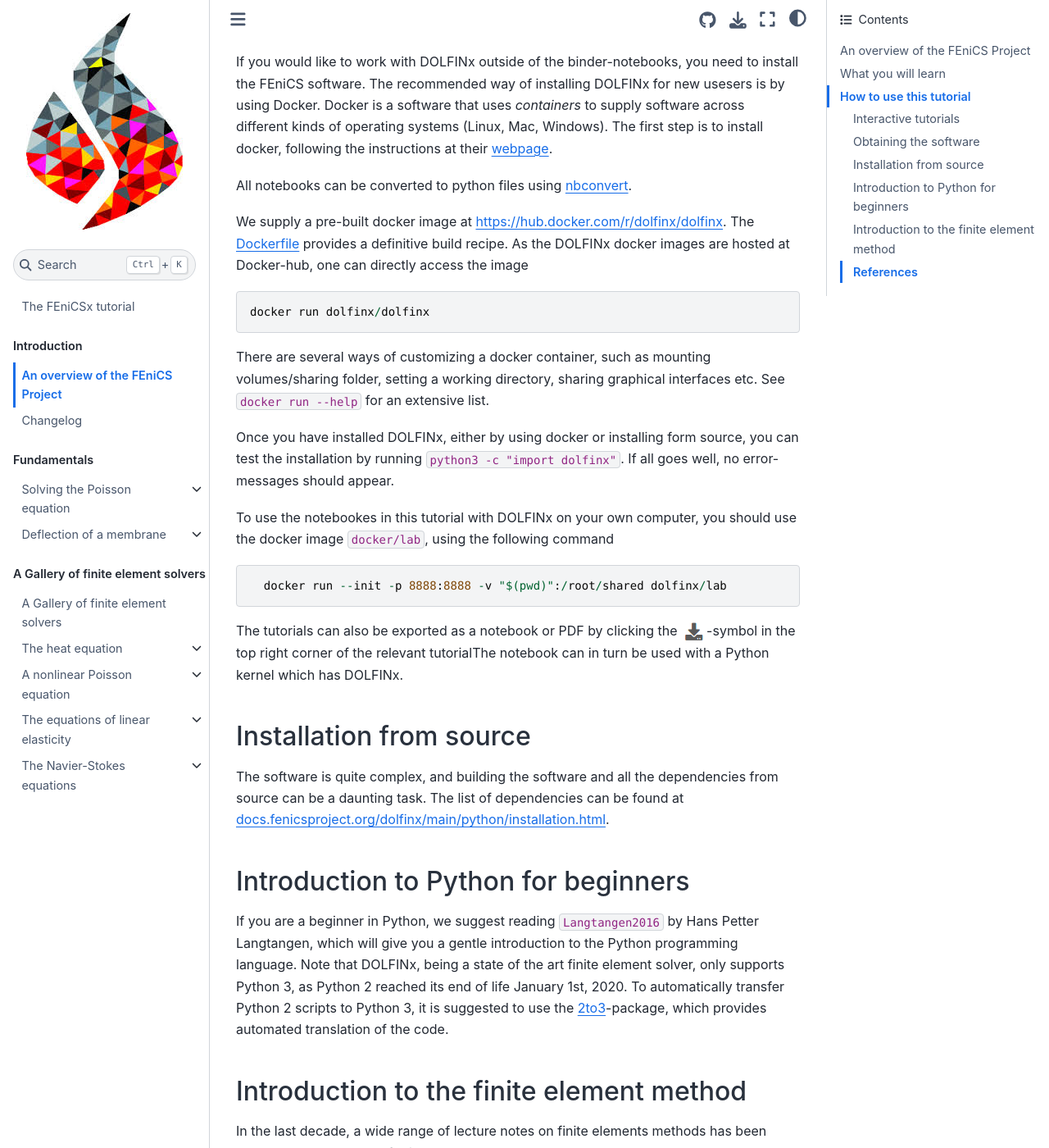
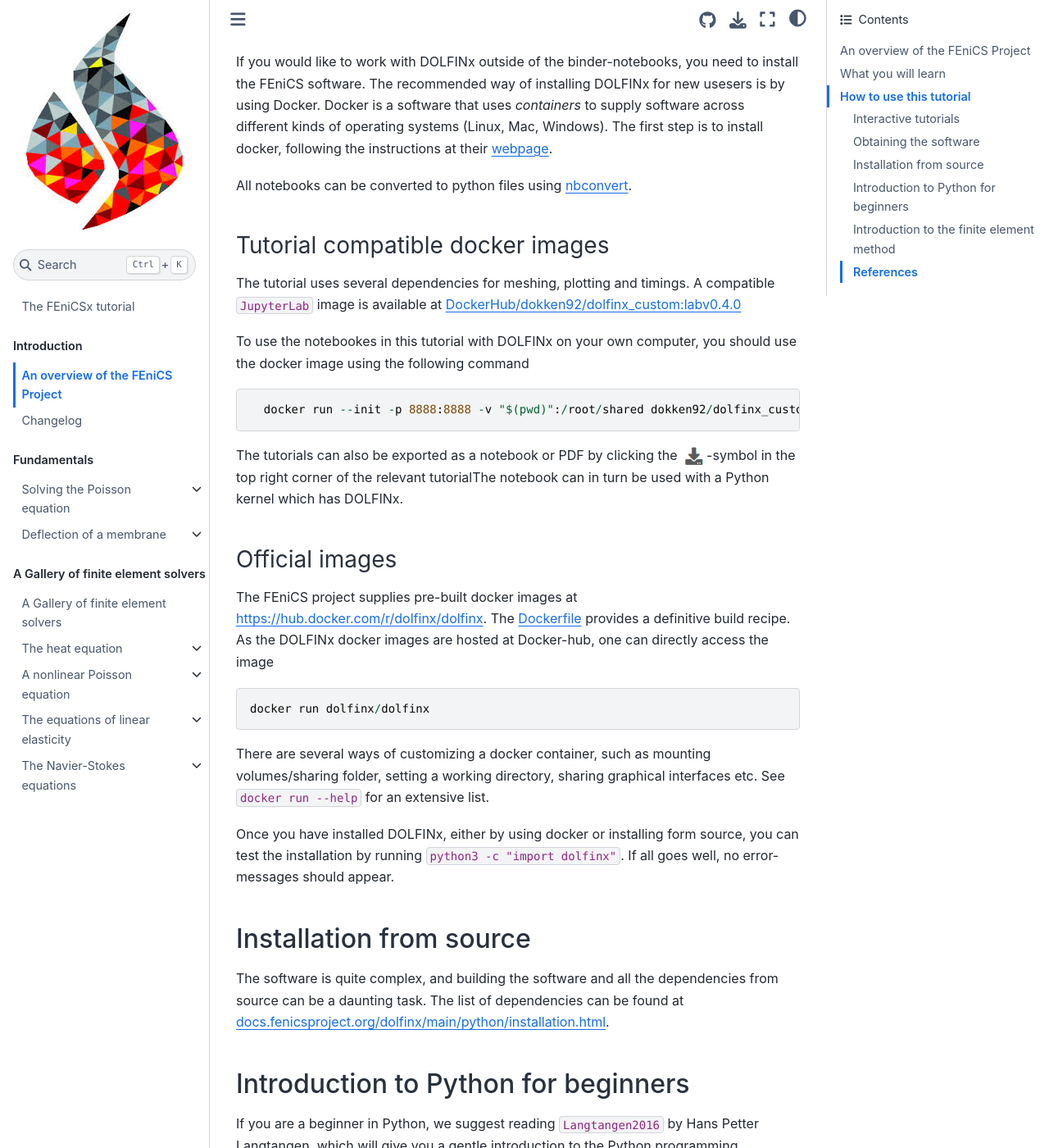
Before and after one commit to jorgensd/dolfinx-tutorial, a Jupyter Book: the page built from fem.md, in a window 1280 px wide and 1400 px high, scrolled down 1499 px. Shown: the whole window at 82% size. Built offline with Jupyter Book 1.0.4 settings and Sphinx 7.4.7 and the Sphinx Book theme 1.1.4, drawn with Linux system fonts in a browser that asks for light colours; pages that are not in the unit, such as notebooks, are missing from menus; cross-references to code outside the pages are shown as plain code.

Commit message:
Update version to 0.4.0

````diff
--- a/fem.md
+++ b/fem.md
@@ -32,21 +32,27 @@ Docker is a software that uses *containers* to supply software across different
 
 All notebooks can be converted to python files using [nbconvert](https://nbconvert.readthedocs.io/en/latest/).
 
-We supply a pre-built docker image at [https://hub.docker.com/r/dolfinx/dolfinx](https://hub.docker.com/r/dolfinx/dolfinx).
+### Tutorial compatible docker images
+The tutorial uses several dependencies for meshing, plotting and timings. A compatible `JupyterLab` image is available at [DockerHub/dokken92/dolfinx_custom:labv0.4.0](https://hub.docker.com/r/dokken92/dolfinx_custom/tags)
+
+To use the notebookes in this tutorial with DOLFINx on your own computer, you should use the docker image using the following command
+```
+  docker run --init -p 8888:8888 -v "$(pwd)":/root/shared dokken92/dolfinx_custom:labv0.4.0
+```
+The tutorials can also be exported as a notebook or PDF by clicking the ![Download](save.png)-symbol in the top right corner of the relevant tutorialThe notebook can in turn be used with a Python kernel which has DOLFINx.
+
+### Official images
+
+The FEniCS project supplies pre-built docker images at [https://hub.docker.com/r/dolfinx/dolfinx](https://hub.docker.com/r/dolfinx/dolfinx).
 The [Dockerfile](https://github.com/FEniCS/dolfinx/blob/main/docker/Dockerfile)
 provides a definitive build recipe. As the DOLFINx docker images are hosted at Docker-hub, one can directly access the image
-```s
+```
 docker run dolfinx/dolfinx
 ```
 There are several ways of customizing a docker container, such as mounting volumes/sharing folder, setting a working directory, sharing graphical interfaces etc. See `docker run --help` for an extensive list.
 
 Once you have installed DOLFINx, either by using docker or installing form source, you can test the installation by running `python3 -c "import dolfinx"`. If all goes well, no error-messages should appear.
 
-To use the notebookes in this tutorial with DOLFINx on your own computer, you should use the docker image `docker/lab`, using the following command
-```
-  docker run --init -p 8888:8888 -v "$(pwd)":/root/shared dolfinx/lab
-```
-The tutorials can also be exported as a notebook or PDF by clicking the ![Download](save.png)-symbol in the top right corner of the relevant tutorialThe notebook can in turn be used with a Python kernel which has DOLFINx.
 
 ## Installation from source
 The software is quite complex, and building the software and all the dependencies from source can be a daunting task. The list of dependencies can be found at [docs.fenicsproject.org/dolfinx/main/python/installation.html](https://docs.fenicsproject.org/dolfinx/main/python/installation.html).
````
Also changed, not shown: Changelog.md (+3 -0 lines), README.md (+1 -1 lines), 17 other files.
